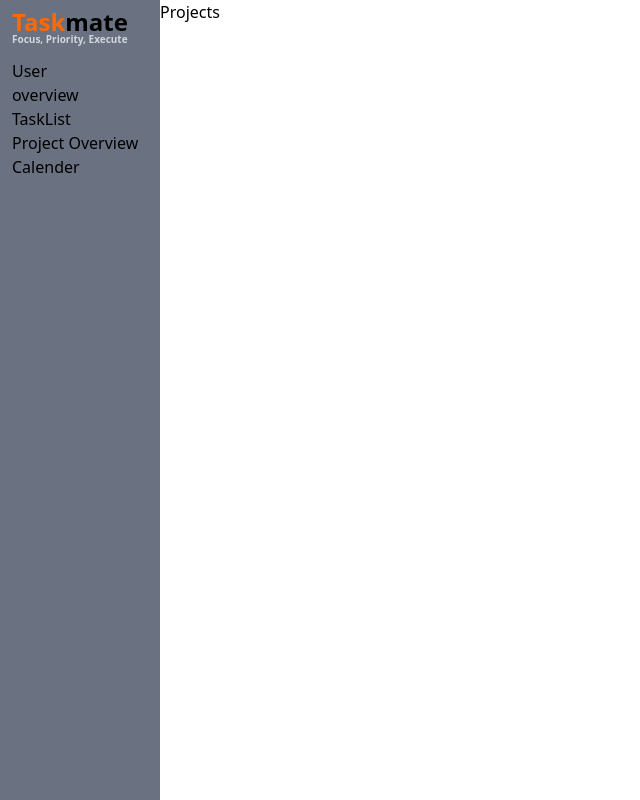
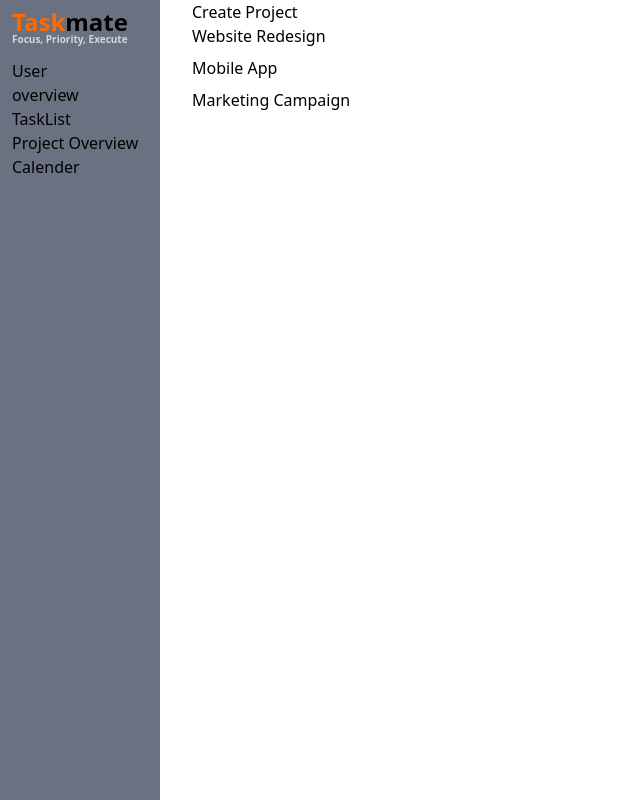
Before and after one commit to sanyamkashyap/taskmate, a Next.js app: page /dashboard/project in a window 1280 px wide. Shown: the whole page, without its empty margins (0-640 px from the left). Built offline with nearby package versions, Linux system fonts and the light colour scheme.

Commit message:
Project form

```diff
--- /dev/null
+++ b/app/compenents/project/card.jsx
@@ -0,0 +1,7 @@
+"use client";
+
+const Card = ({ children }) => {
+  return <div>{children}</div>;
+};
+
+export default Card;
--- a/app/compenents/sidebar.jsx
+++ b/app/compenents/sidebar.jsx
@@ -6,7 +6,7 @@ const Sidebar = () => {
   const [isOpen, setIsOpen] = useState(false);
 
   return (
-    <aside className="bg-gray-500 flex flex-col h-screen w-40 pl-3 ">
+    <aside className="fixed top-0 left-0 h-screen bg-gray-500 flex flex-col w-40 pl-3 ">
       <div className="py-3">
         <div className="text-2xl font-extrabold leading-5">
           <span className="text-orange-500">Task</span>mate
@@ -19,7 +19,7 @@ const Sidebar = () => {
       <div className="flex flex-col">
         <Link href="./dashboard">overview</Link>
         <Link href="./dashboard">TaskList</Link>
-        <Link href="./dashboard">Project Overview</Link>
+        <Link href="/dashboard/project/">Project Overview</Link>
         <Link href="./dashboard">Calender</Link>
       </div>
     </aside>
--- a/app/hooks/useContex.js
+++ b/app/context/useContex.js
@@ -7,7 +7,7 @@ const ProjectContext = createContext();
 const ProjectProvider = ({ children }) => {
   const { users, projects, todos } = data;
   const [newTodo, setNewTodos] = useState([]);
-  const [newProject, setNewProject] = useState([]);
+  const [newProject, setNewProject] = useState(projects);
   const [newUser, setNewUser] = useState([]);
   return (
     <ProjectContext.Provider
@@ -28,7 +28,7 @@ const ProjectProvider = ({ children }) => {
   );
 };
 
-export const ProjectState = () => {
+export const UseProject = () => {
   return useContext(ProjectContext);
 };
 
--- a/app/dashboard/layout.js
+++ b/app/dashboard/layout.js
@@ -1,12 +1,12 @@
 import Sidebar from "../compenents/sidebar";
-import ProjectProvider from "../hooks/useContex";
+import ProjectProvider from "../context/useContex";
 
 const layout = ({ children }) => {
   return (
     <ProjectProvider>
       <div className="flex">
         <Sidebar />
-        <main>{children}</main>
+        <main className="ml-48">{children}</main>
       </div>
     </ProjectProvider>
   );
--- a/app/dashboard/project/[id]/page.jsx
+++ b/app/dashboard/project/[id]/page.jsx
@@ -0,0 +1,9 @@
+import React from 'react'
+
+const Page = () => {
+  return (
+    <div>Page</div>
+  )
+}
+
+export default Page
--- /dev/null
+++ b/app/dashboard/project/form.jsx
@@ -0,0 +1,51 @@
+import { UseProject } from "@/app/context/useContex";
+import React, { useState } from "react";
+
+const ProjectForm = () => {
+  const { projects, newProject, setNewProject } = UseProject();
+  const [formData, setFormData] = useState({
+    id: crypto.randomUUID(),
+    name: "",
+    description: "",
+  });
+
+  const handleSubmit = (e) => {
+    e.preventDefault();
+    setNewProject((prevState) => [...prevState, { ...formData }]);
+    console.log(newProject);
+  };
+
+  const handleChange = (e) => {
+    const { name, value } = e.target;
+    setFormData((prevData) => ({
+      ...prevData,
+      [name]: value,
+    }));
+  };
+
+  return (
+    <div>
+      <form className="flex flex-col py-18" onSubmit={handleSubmit}>
+        <label htmlFor="name">Project Name</label>
+        <input
+          className="border"
+          type="text"
+          name="name"
+          value={formData.name}
+          onChange={handleChange}
+        />
+        <label htmlFor="description">Project Description</label>
+        <input
+          className="border"
+          type="text"
+          name="description"
+          value={formData.description}
+          onChange={handleChange}
+        />
+        <button> submit</button>
+      </form>
+    </div>
+  );
+};
+
+export default ProjectForm;
--- a/app/dashboard/project/new/page.jsx
+++ b/app/dashboard/project/new/page.jsx
@@ -1,13 +1,13 @@
 "use client";
-import { ProjectState } from "@/app/hooks/useContex";
+import { UseProject } from "@/app/context/useContex";
 import React from "react";
 
 const NewProject = () => {
-  const { projects } = ProjectState();
+  const { projects } = UseProject();
   return (
     <div>
-      {projects.map((project) => (
-        <div>{project.name}</div>
+      {projects.map((project, i) => (
+        <div key={project.id}>{project.name}</div>
       ))}
     </div>
   );
--- a/app/dashboard/project/page.jsx
+++ b/app/dashboard/project/page.jsx
@@ -1,9 +1,39 @@
-import React from 'react'
+"use client";
+
+import Card from "@/app/compenents/project/card";
+import { UseProject } from "@/app/context/useContex";
+import React, { useState } from "react";
+import ProjectForm from "./form";
+import Link from "next/link";
 
 const Projects = () => {
+  const { projects, newProject, setNewProject } = UseProject();
+  const [showForm, setShowForm] = useState(false);
+  const toggleform = () => {
+    setShowForm(() => !showForm);
+  };
+
+  const handleButton = () => {};
+
   return (
-    <div>Projects</div>
-  )
-}
+    <div>
+      <button onClick={toggleform}>Create Project</button>
+      {showForm && (
+        <div>
+          <ProjectForm />
+        </div>
+      )}
+      <div className="flex flex-col gap-2">
+        {newProject.map((project) => (
+          <div key={project.id}>
+            <Link href={`/dashboard/project/${project.id}`}>
+              <Card>{project.name}</Card>
+            </Link>
+          </div>
+        ))}
+      </div>
+    </div>
+  );
+};
 
-export default Projects
+export default Projects;
--- a/app/globals.css
+++ b/app/globals.css
@@ -23,3 +23,11 @@
   font-weight: 600;
   transition: all 0.2s ease;
 }
+
+.project-card{
+  width: 250px;
+  height: 200px;
+  border-radius: 10px;
+  background-color: skyblue;
+padding: 10px;
+}
```
